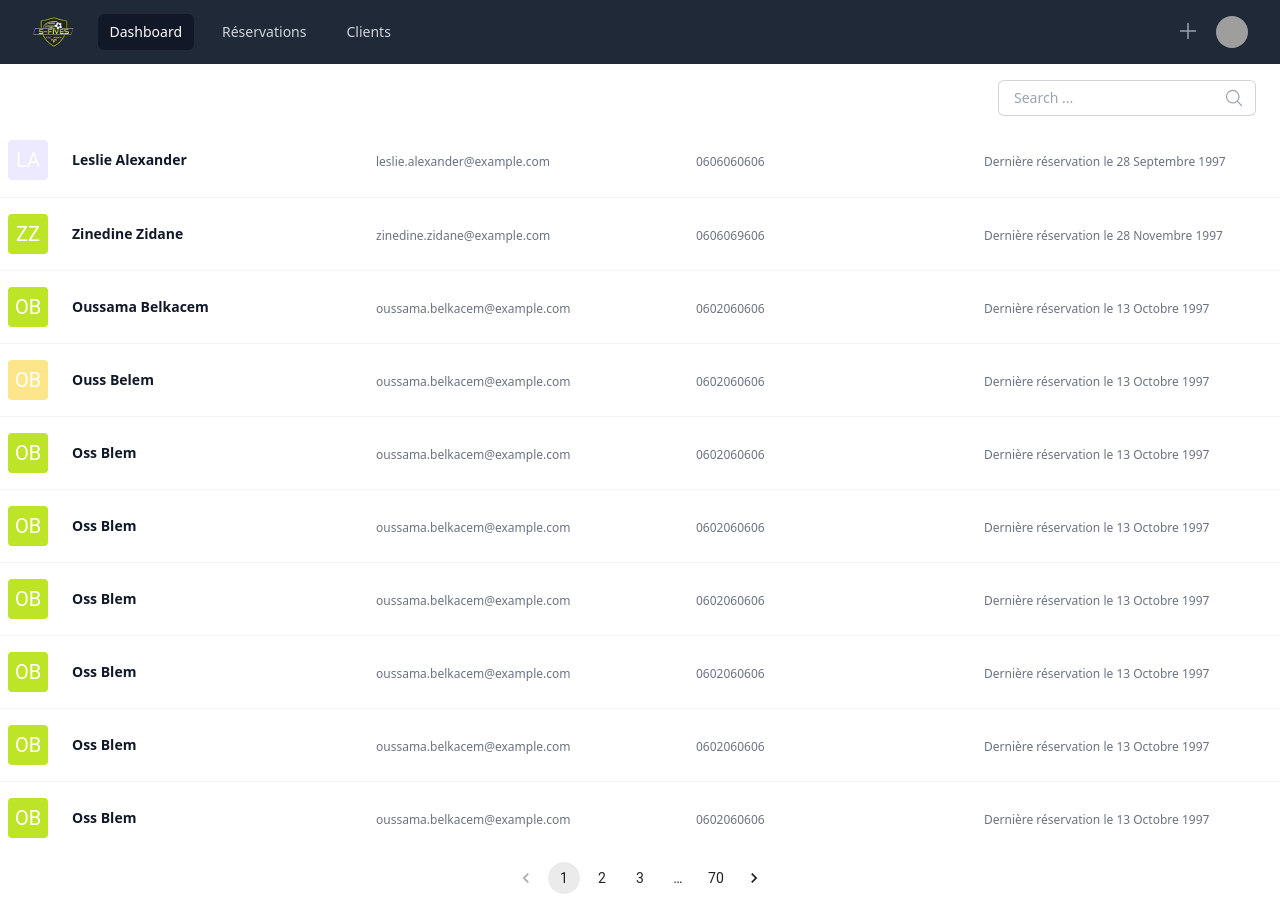
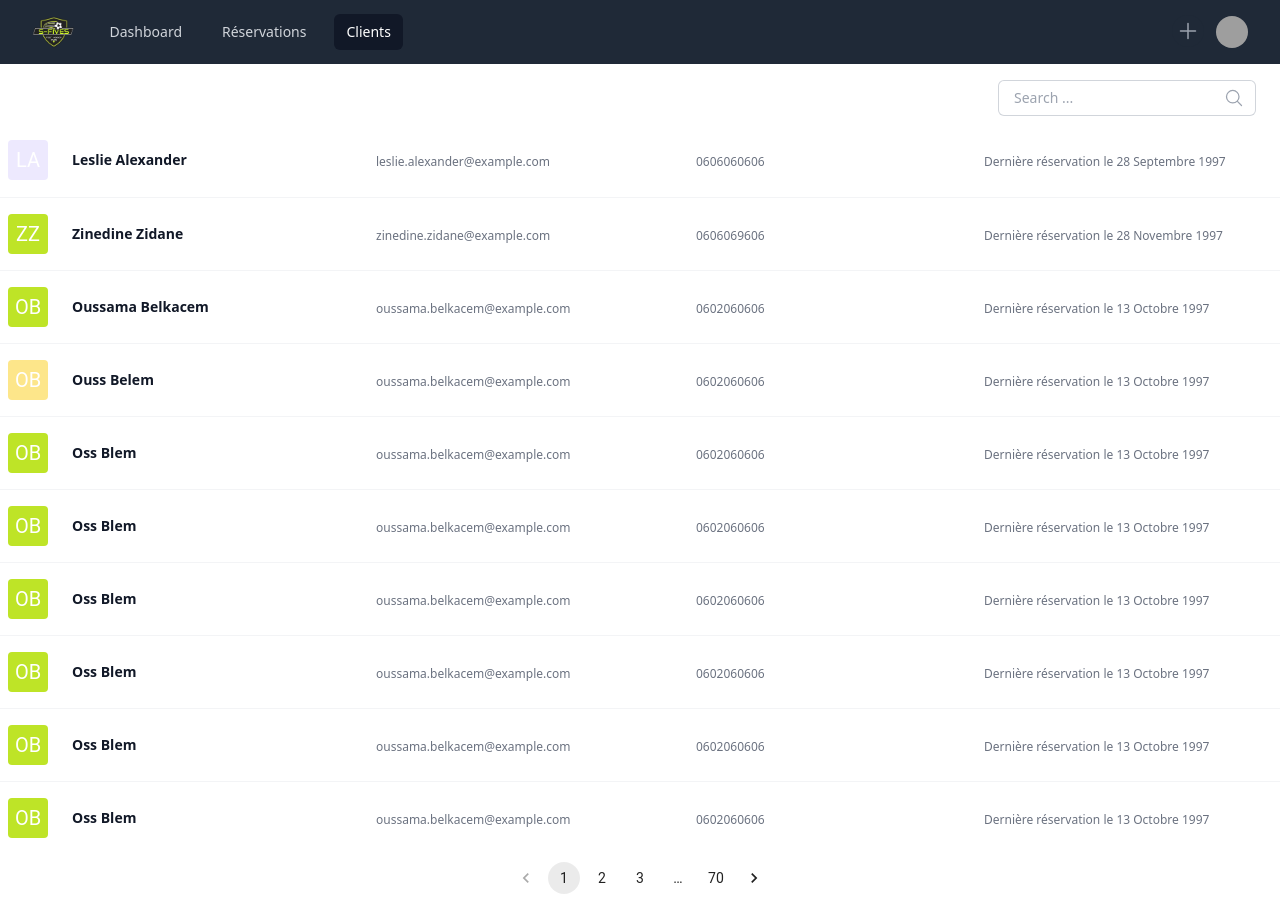
Before and after one commit to belkacem-oussama/SFive-Checking-Front, a React (Vite) app in the folder front/: page /customers in a window 1280 px wide. Built offline with nearby package versions, Linux system fonts and the light colour scheme; grey boxes are pictures that could not be loaded.

Commit message:
dynamic header

```diff
--- a/front/src/layouts/Header.jsx
+++ b/front/src/layouts/Header.jsx
@@ -2,19 +2,31 @@ import { Fragment } from "react"
 import { Disclosure, Menu, Transition } from "@headlessui/react"
 import { Bars3Icon, XMarkIcon } from "@heroicons/react/24/outline"
 import SFiveIMG from "../assets/images/sfive_icone.png"
-import { Link } from "react-router-dom"
-
-const navigation = [
-  { id: 1, name: "Dashboard", href: "/", current: true },
-  { id: 2, name: "Réservations", href: "/booking", current: false },
-  { id: 4, name: "Clients", href: "/customers", current: false },
-]
+import { Link, useLocation } from "react-router-dom"
 
 function classNames(...classes) {
   return classes.filter(Boolean).join(" ")
 }
 
 export default function Header() {
+  const location = useLocation()
+
+  const navigation = [
+    { id: 1, name: "Dashboard", href: "/", current: location.pathname === "/" },
+    {
+      id: 2,
+      name: "Réservations",
+      href: "/booking",
+      current: location.pathname === "/booking",
+    },
+    {
+      id: 4,
+      name: "Clients",
+      href: "/customers",
+      current: location.pathname === "/customers",
+    },
+  ]
+
   return (
     <Disclosure as="nav" className="bg-gray-800">
       {({ open }) => (
```
